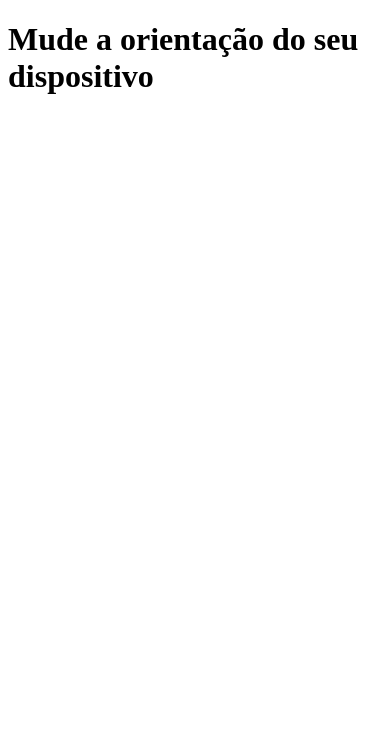
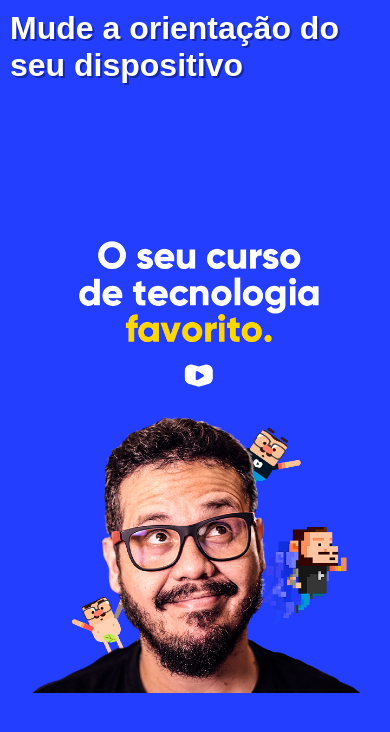
Before and after one commit to EuSouGus/html-css, a plain HTML site: page exercicios/ex026/mq002/index.html in a window 390 px wide. Drawn offline with Linux system fonts and the light colour scheme.

Commit message:
exercicio 002 media query

```diff
--- a/exercicios/ex026/mq002/estilos/paisagem.css
+++ b/exercicios/ex026/mq002/estilos/paisagem.css
@@ -1,3 +1,8 @@
 @charset "UTF-8";
 
 /*Aparelho deitado (landscape)*/
+
+body {
+    background-image: url("../imagens/cev-landscape.jpg");
+    background-position: left bottom;
+}
--- a/exercicios/ex026/mq002/estilos/retrato.css
+++ b/exercicios/ex026/mq002/estilos/retrato.css
@@ -1,3 +1,7 @@
 @charset "UTF-8";
 
 /*Aparelho em pé (portrait)*/
+
+body {
+    background-image: url("../imagens/cev-portrait.jpg");
+}
--- a/exercicios/ex026/mq002/estilos/style.css
+++ b/exercicios/ex026/mq002/estilos/style.css
@@ -1,3 +1,23 @@
 @charset "UTF-8";
 
 /*configurações gerais*/
+
+* {
+    margin: 0px;
+    padding: 0px;
+    font-family: Arial, Helvetica, sans-serif;
+}
+
+html, body {
+    width: 100vw;
+    height: 100vh;
+    background-color: #233eff;
+    background-size: contain;
+    background-repeat: no-repeat;
+}
+
+h1 {
+    color: white;
+    text-shadow: 2px 2px 0px #1526a7;
+    padding: 10px;
+}
--- a/exercicios/ex026/mq002/index.html
+++ b/exercicios/ex026/mq002/index.html
@@ -5,7 +5,7 @@
     <meta name="viewport" content="width=device-width, initial-scale=1.0">
     <link rel="stylesheet" href="estilos/style.css" media="all">
     <link rel="stylesheet" href="estilos/retrato.css" media="screen and (orientation: portrait)">
-    <link rel="stylesheet" href="estilos/paisagem.css" media="screen and (orientarion: landscape)">
+    <link rel="stylesheet" href="estilos/paisagem.css" media="screen and (orientation: landscape)">
     <title>Media Query</title>
 </head>
 <body>
```
